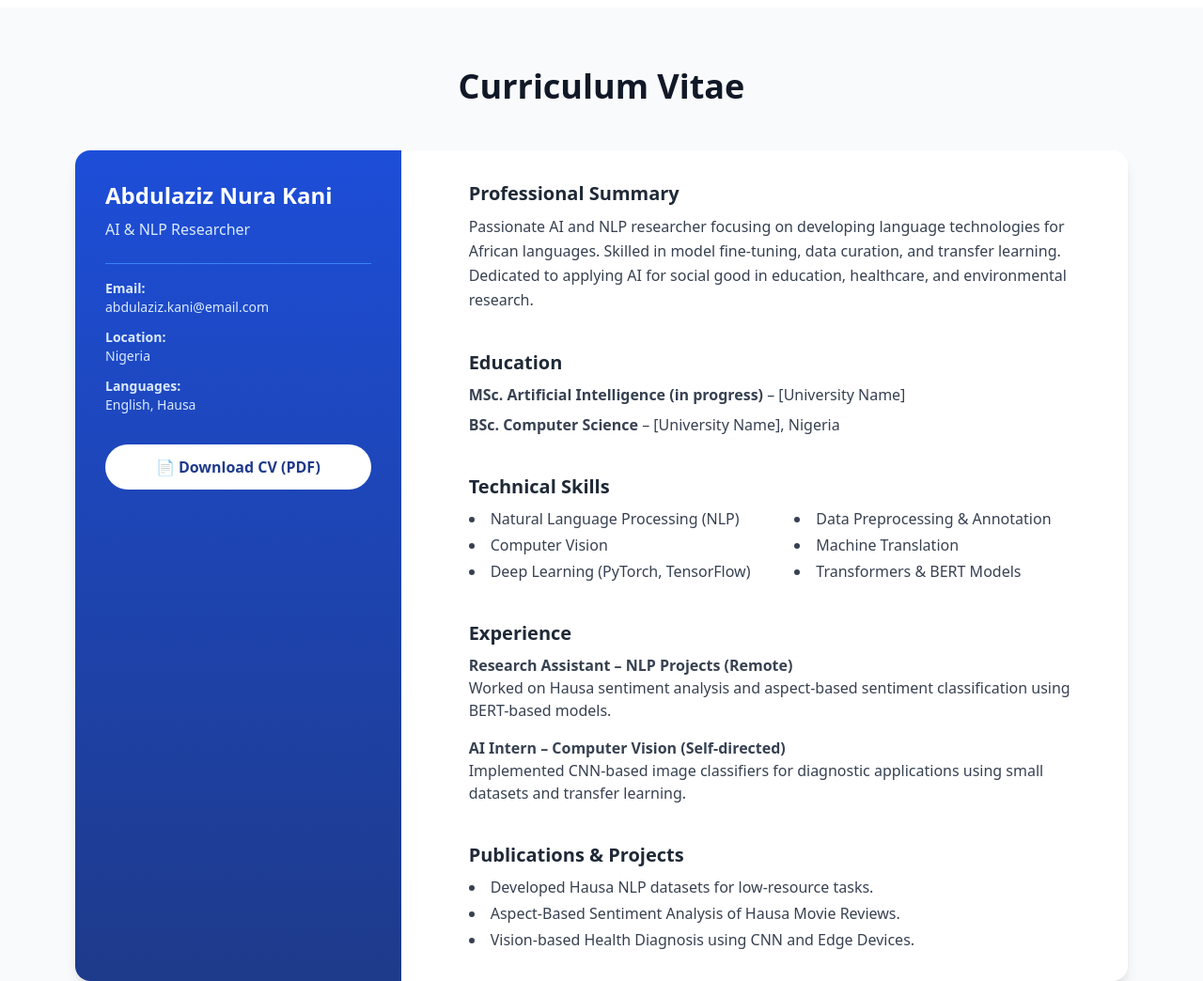
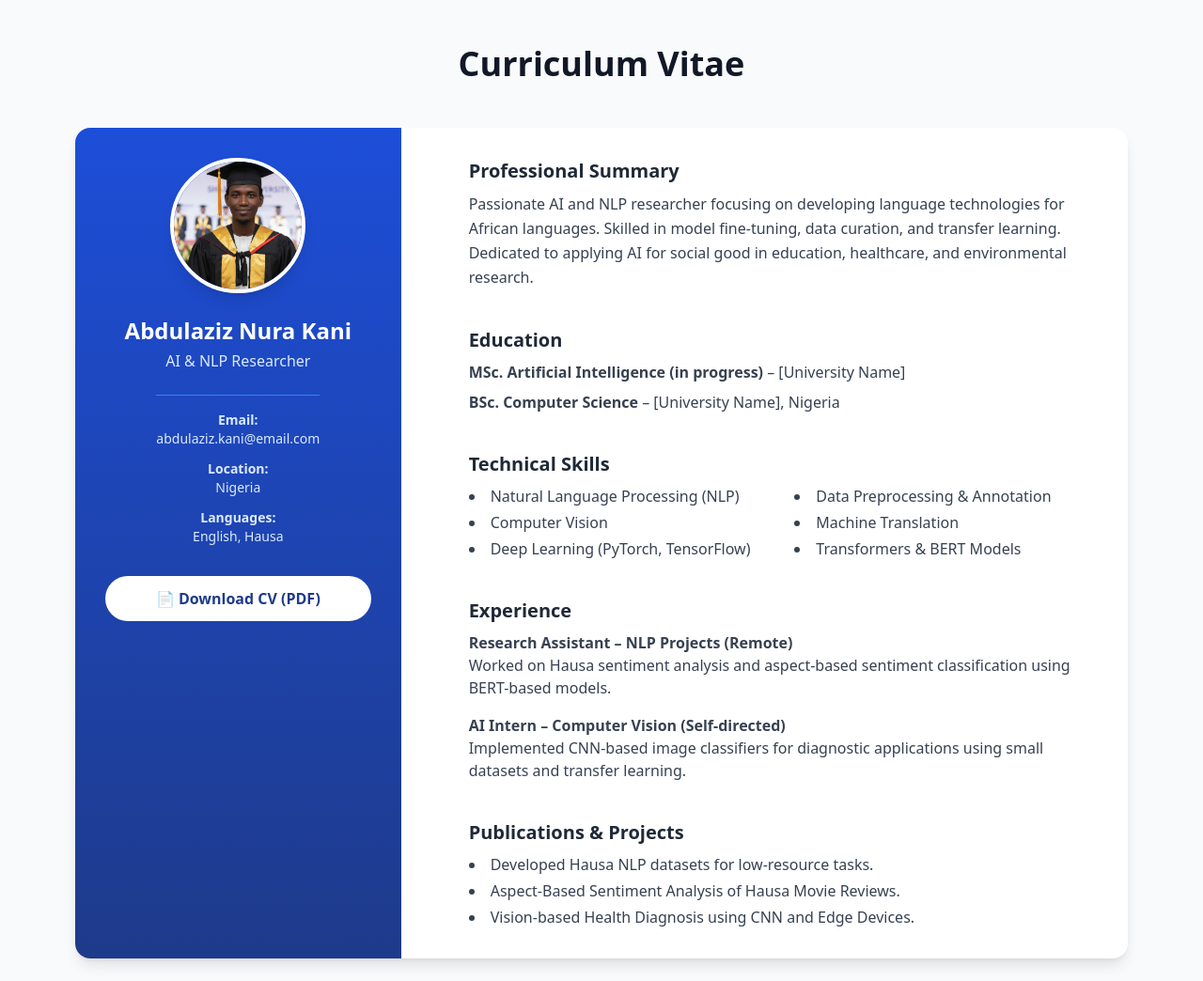
Before and after one commit to Dan-Gaya/MyProfile, a plain HTML site: page index.html in a window 1280 px wide. Shown: the part 1060-2104 px from the top of the page at 94% size. Drawn offline with nearby package versions, Linux system fonts and the light colour scheme.

Commit message:
Update index.html

```diff
--- a/index.html
+++ b/index.html
@@ -51,7 +51,7 @@
           <h3 class="text-xl font-semibold mb-2 text-gray-800">Hausa Aspect-Based Sentiment Analysis</h3>
           <p class="text-gray-600 mb-4">
             Developed an aspect-based sentiment classifier for Hausa movie reviews using BERT.
-            Contributes to building emotional understanding in African languages and better local content moderation.
+            Contributes to emotional understanding in African languages and better local content moderation.
           </p>
           <a href="#" class="text-blue-700 font-medium hover:underline">View Details →</a>
         </div>
@@ -95,28 +95,32 @@
     </div>
   </section>
 
-  <!-- CV SECTION (Modern Layout) -->
+  <!-- CV SECTION (Modern Layout with Profile Image) -->
   <section id="cv" class="bg-gray-50 py-16 px-6 md:px-20">
     <div class="max-w-6xl mx-auto">
       <h2 class="text-3xl md:text-4xl font-bold text-gray-900 mb-12 text-center">Curriculum Vitae</h2>
 
       <div class="grid md:grid-cols-3 gap-10 bg-white rounded-2xl shadow-lg overflow-hidden">
         <!-- LEFT PANEL -->
-        <div class="bg-gradient-to-b from-blue-700 to-blue-900 text-white p-8 md:col-span-1">
-          <h3 class="text-2xl font-bold mb-2">Abdulaziz Nura Kani</h3>
-          <p class="text-blue-100 mb-6">AI & NLP Researcher</p>
+        <div class="bg-gradient-to-b from-blue-700 to-blue-900 text-white p-8 md:col-span-1 flex flex-col items-center">
 
-          <div class="border-t border-blue-500 pt-4 space-y-3 text-blue-100 text-sm">
+          <!-- Profile Picture -->
+          <img src="IMG_20250925_080819.png" alt="Abdulaziz Nura Kani" class="w-36 h-36 rounded-full border-4 border-white shadow-lg mb-6 object-cover">
+
+          <h3 class="text-2xl font-bold mb-1 text-center">Abdulaziz Nura Kani</h3>
+          <p class="text-blue-100 mb-6 text-center">AI & NLP Researcher</p>
+
+          <div class="border-t border-blue-500 pt-4 space-y-3 text-blue-100 text-sm text-center">
             <p><strong>Email:</strong><br> abdulaziz.kani@email.com</p>
             <p><strong>Location:</strong><br> Nigeria</p>
             <p><strong>Languages:</strong><br> English, Hausa</p>
           </div>
 
-          <div class="mt-8">
+          <div class="mt-8 w-full">
             <a href="ABDULAZIZ_NURA_KANI_Upwork_CV.pdf"
-              download
-              class="block text-center bg-white text-blue-900 font-semibold py-3 px-6 rounded-full hover:bg-blue-100 transition">
-              📄 Download CV (PDF)
+               download
+               class="block text-center bg-white text-blue-900 font-semibold py-3 px-6 rounded-full hover:bg-blue-100 transition">
+               📄 Download CV (PDF)
             </a>
           </div>
         </div>
```
